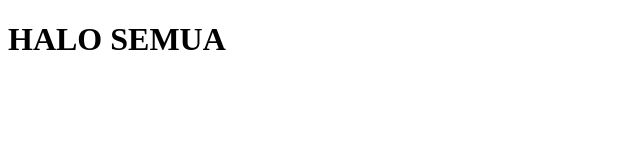
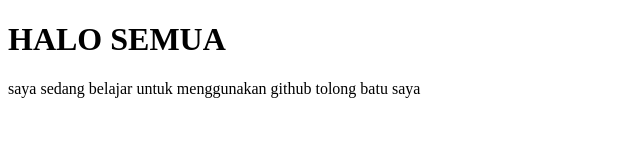
Before and after one commit to rafifprayata/latihanHTML, a plain HTML site: page index.html in a window 1280 px wide. Shown: the whole page, without its empty margins (0-640 px from the left). Drawn offline with Linux system fonts and the light colour scheme.

```diff
--- a/index.html
+++ b/index.html
@@ -7,5 +7,6 @@
 </head>
 <body>
     <h1>HALO SEMUA</h1>
+    <p>saya sedang belajar untuk menggunakan github tolong batu saya</p>
 </body>
 </html>
--- /dev/null
+++ b/styles.css
@@ -0,0 +1,3 @@
+* {
+    font-family: 'Gill Sans', 'Gill Sans MT', Calibri, 'Trebuchet MS', sans-serif;
+}
```
